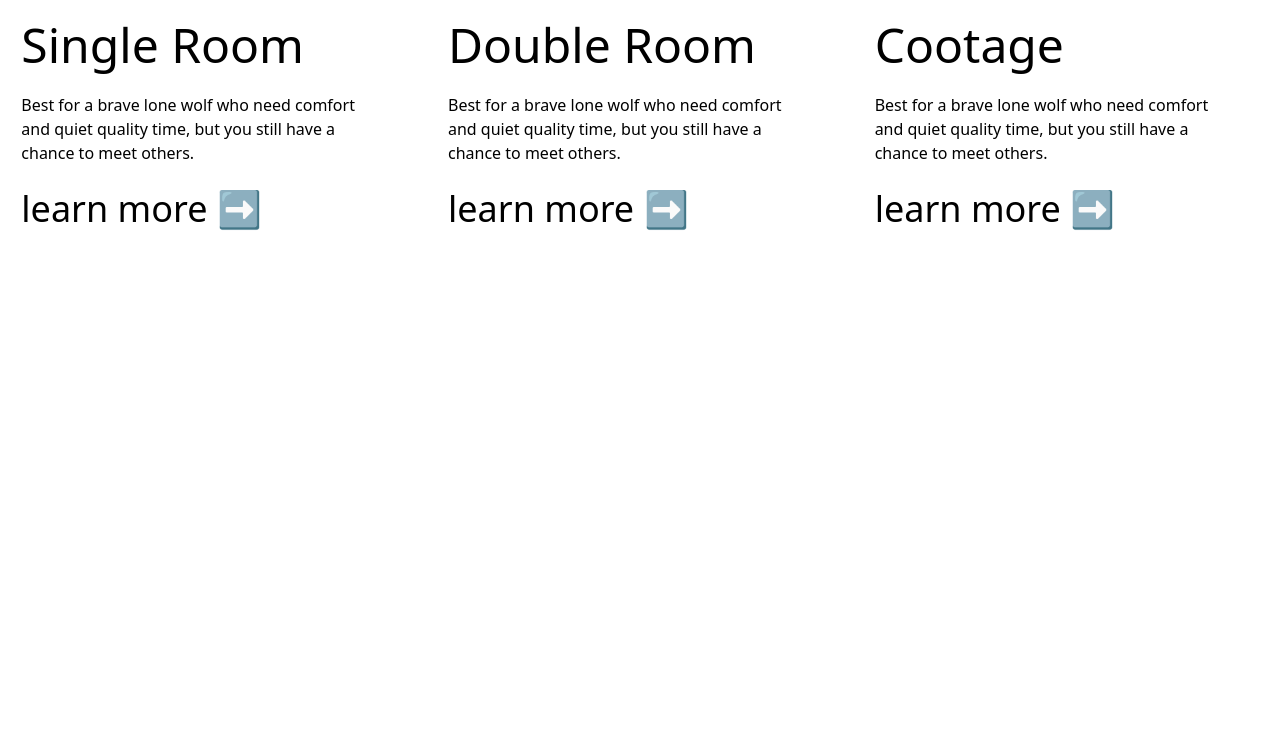
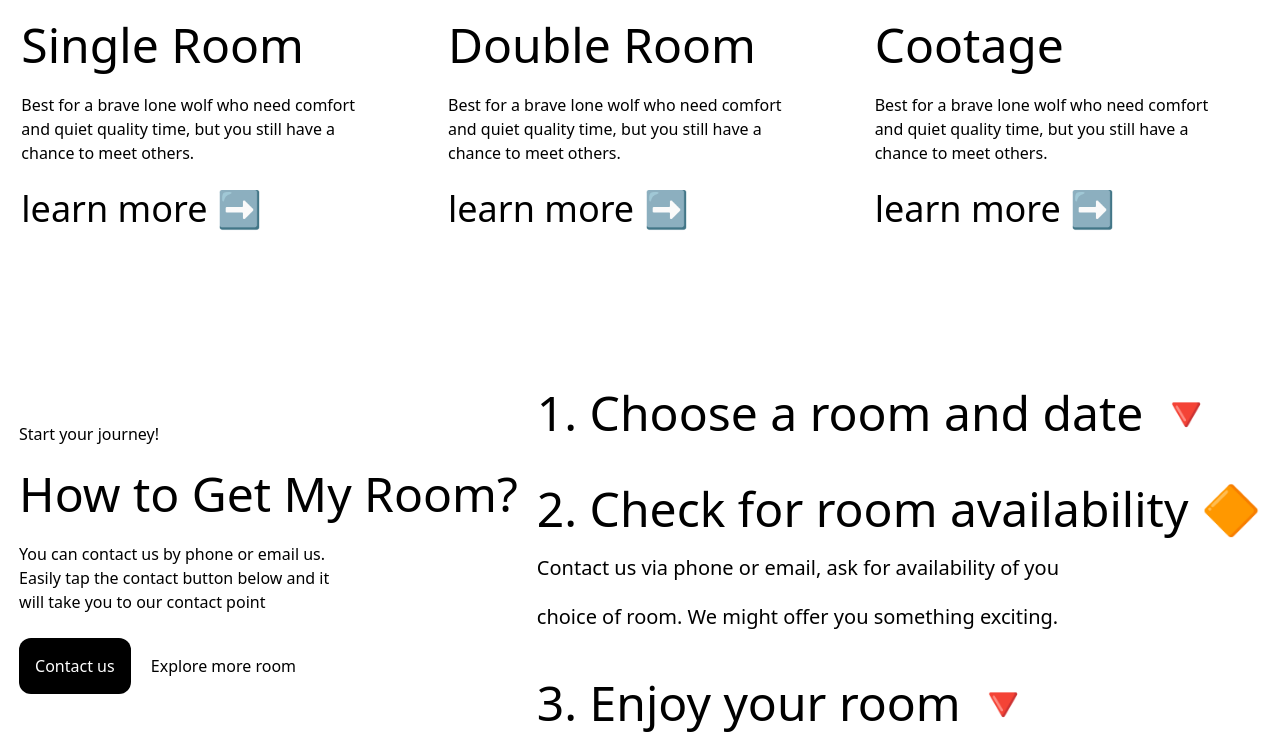
Before and after one commit to shokirovsh01/hw8, a website: page index.html in a window 1280 px wide. Shown: the part 3492-4227 px from the top of the page. Before the commit the page ends 3725 px from the top, so only its background shows below. Drawn offline with Linux system fonts and the light colour scheme.

Commit message:
5 section

```diff
--- a/index.html
+++ b/index.html
@@ -115,5 +115,31 @@
 </div>
 
 
+<div class="flex justify-evenly mt-40 items-center">
+
+<div>
+    <p>Start your journey!</p>
+    <br>
+    <h1 class="text-5xl">How to Get My Room?</h1>
+    <br>
+    <p>You can contact us by phone or email us. <br> Easily tap the contact button below and it <br> will take you to our contact point</p>
+<br>
+<button class="p-4 bg-black text-white rounded-xl">Contact us</button>
+<button class="p-4 bg-whitesmoke text-black rounded-xl">Explore more room</button>
+</div>
+
+<div>
+    <h1 class="text-5xl">1. Choose a room and date 🔻</h1>
+    <br>
+    <br>
+    <h1 class="text-5xl">2. Check for room availability 🔶 <br> <span class="text-xl text-grey">Contact us via phone or email, ask for availability of you <br> choice of room. We might offer you something exciting.</span> </h1>
+    <br>
+    <br>
+    <h1 class="text-5xl">3. Enjoy your room 🔻</h1>
+
+</div>
+
+</div>
+
 </body>
 </html>
```
Also changed, not shown: src/output.css.
